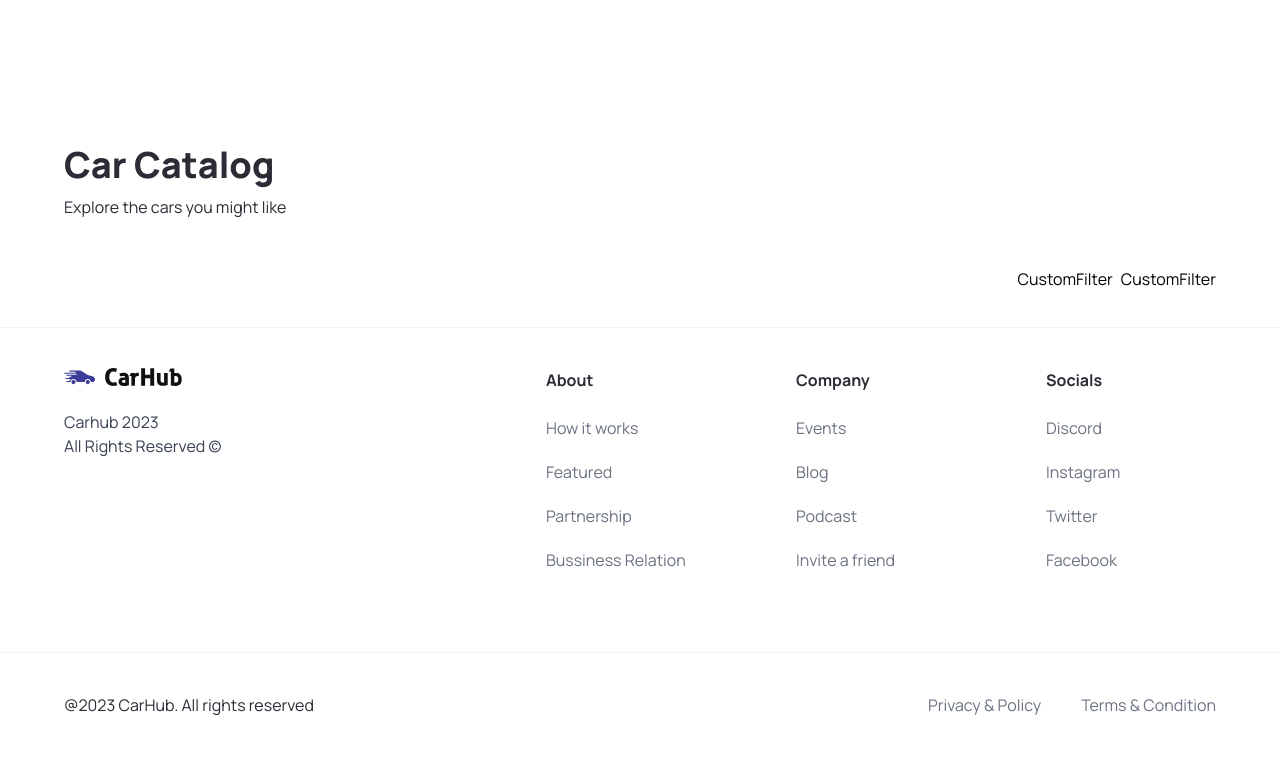
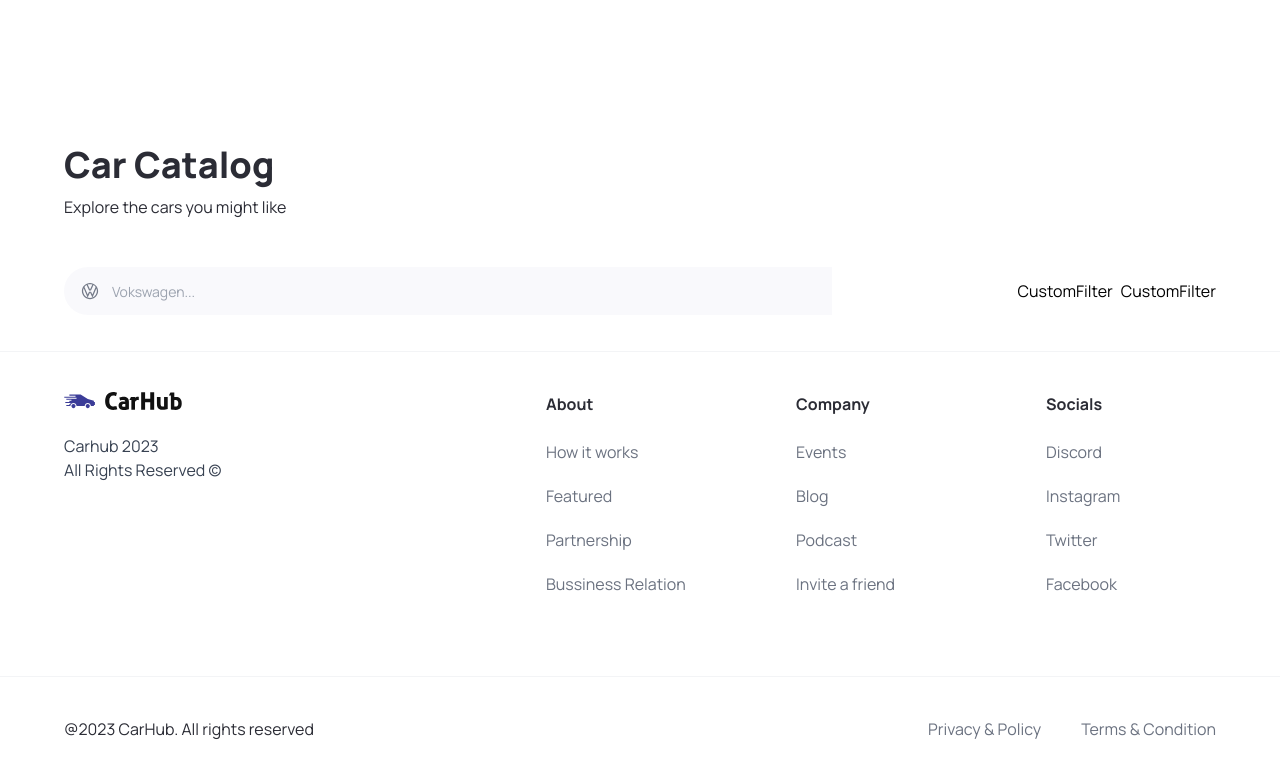
Before and after one commit to Zerubabel-J/DriveFind, a Next.js app: page / in a window 1280 px wide. Shown: the part 719-1496 px from the top of the page. Built offline with nearby package versions, Linux system fonts and the light colour scheme.

Commit message:
Combobox added

```diff
--- a/components/SearchManufacturer.tsx
+++ b/components/SearchManufacturer.tsx
@@ -1,14 +1,39 @@
 "use client";
+import { useState,Fragment } from "react";
 import { Combobox, Transition } from "@headlessui/react";
 import { SearchManufacturerProps } from "@/Types";
+import { manufacturers } from "@/constants";
+import Image from "next/image";
 const SearchManufacturer = ({
   manufacturer,
   setManufacturer,
 }: SearchManufacturerProps) => {
+  const [query, setquery] = useState("");
+  const filteredManufacturers = manufacturers.filter((manufacturer) =>
+    manufacturer.toLowerCase().includes(query.toLowerCase())
+  );
   return (
     <div className="search-manufacturer">
       <Combobox>
-        <div className="relative w-full"></div>
+        <div className="relative w-full">
+          <Combobox.Button className="absolute top-[14px]">
+            <Image src='/car-logo.svg' alt="Car-logo" width={20} height={20} className="ml-4"/>
+          </Combobox.Button>
+          <Combobox.Input
+            className="search-manufacturer__input"
+            placeholder="Vokswagen..."
+            displayValue={(manufacturer: string) =>manufacturer}
+            onChange={(e) => setquery(e.target.value)}
+          />
+          <Transition as={Fragment} leave="transition ease-in duration-100"
+          leaveFrom="opacity-100"
+          leaveTo="opacity-0"
+          afterLeave={()=>setquery('')}>
+            <Combobox.Options>
+
+            </Combobox.Options>
+          </Transition>
+        </div>
       </Combobox>
     </div>
   );
```
